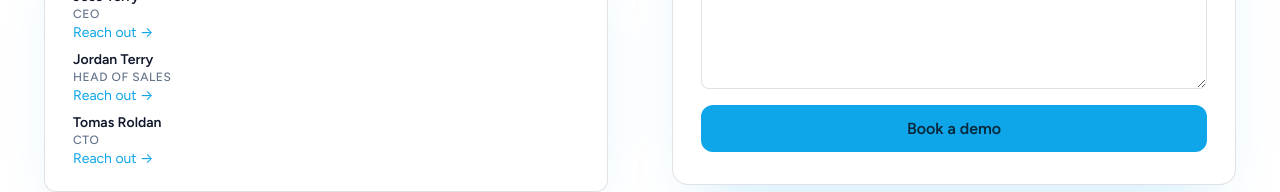
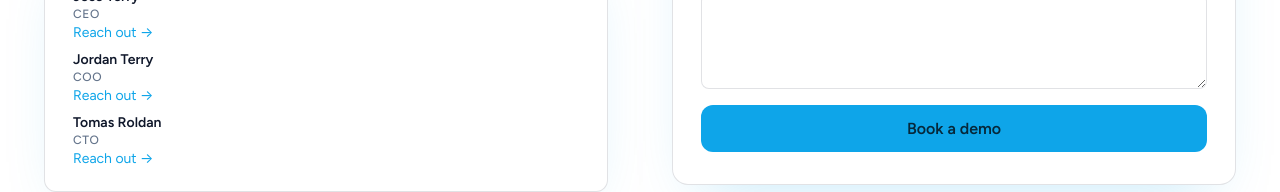
Before and after one commit to TmasLove/clearcare-enterprise, a React (Vite) app: page /demo in a window 1280 px wide. Shown: the part 950-1142 px from the top of the page. Built offline with nearby package versions, Linux system fonts and the light colour scheme; no server answers.

Commit message:
demo: Jordan Terry title -> COO

```diff
--- a/src/pages/DemoPage.jsx
+++ b/src/pages/DemoPage.jsx
@@ -15,7 +15,7 @@ const VALUE_BULLETS = [
 
 const CONTACTS = [
   { name: 'Jose Terry', title: 'CEO', email: 'jterry@clearcaredentalgroup.com' },
-  { name: 'Jordan Terry', title: 'Head of Sales', email: 'jordan@clearcaredentalgroup.com' },
+  { name: 'Jordan Terry', title: 'COO', email: 'jordan@clearcaredentalgroup.com' },
   { name: 'Tomas Roldan', title: 'CTO', email: 'troldan@clearcaredentalgroup.com' },
 ];
 
```
